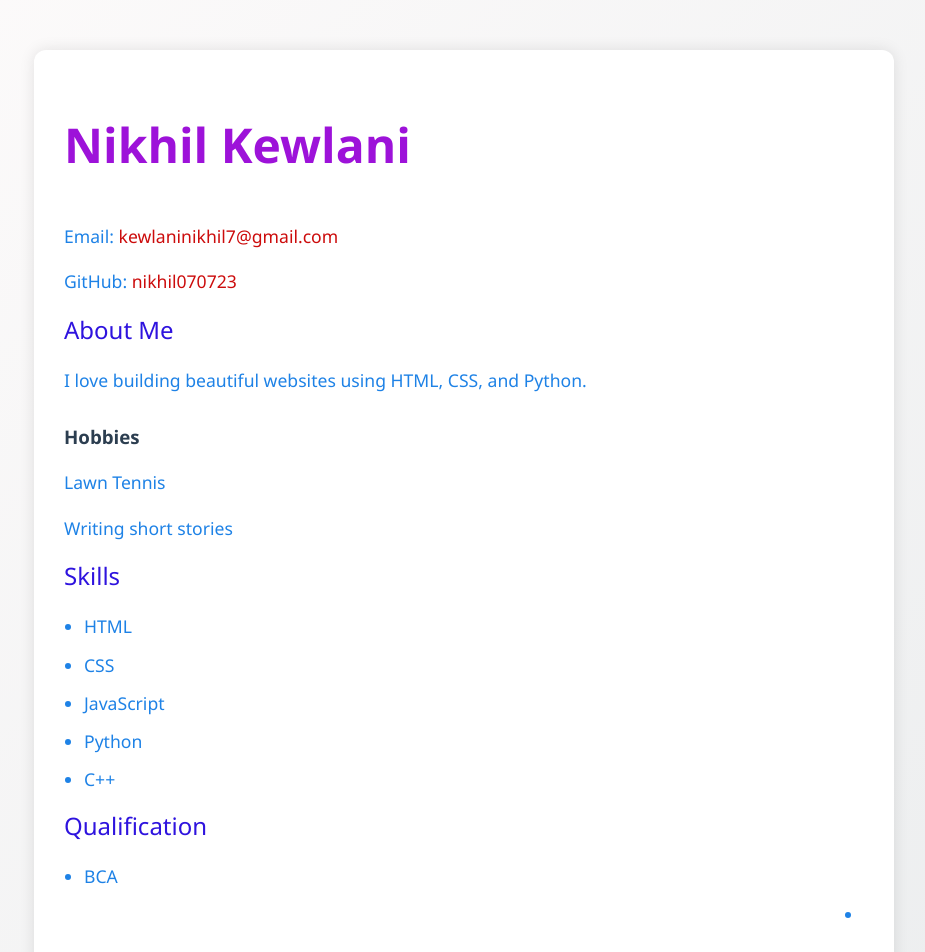
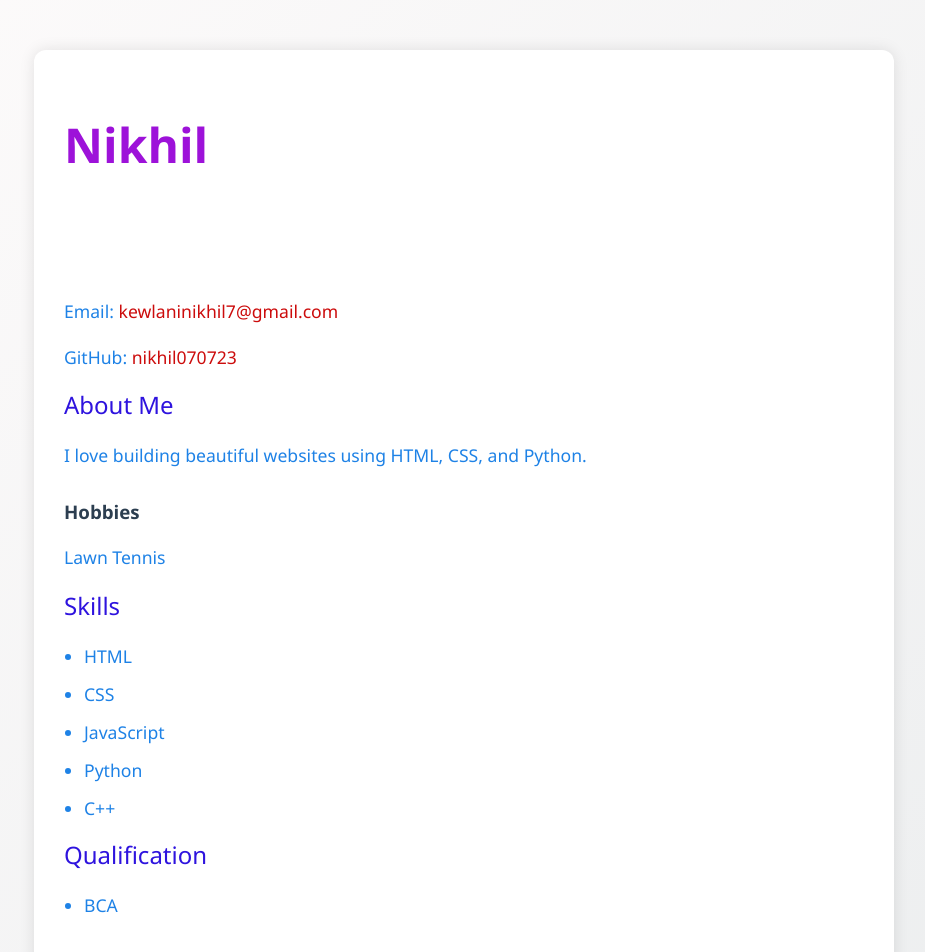
Before and after one commit to nikhil070723/my-portfolio, a React (Create React App) app: page / in a window 1280 px wide. Shown: the top 952 px of the page, without its empty margins (176-1101 px from the left). Built offline with nearby package versions, Linux system fonts and the light colour scheme.

Commit message:
fix: update marquee tags to improve semantic structure

```diff
--- a/src/App.js
+++ b/src/App.js
@@ -4,8 +4,8 @@ import './App.css';
 function App() {
   return (
     <div className="container">
-      <h1>Nikhil Kewlani</h1>
-      <marquee>Therapist</marquee>
+      <h1>Nikhil</h1>
+      <marquee><h1>Criminal Psycologist</h1></marquee>
       <p>Email: <a href="mailto:nikhil@example.com">kewlaninikhil7@gmail.com</a></p>
       <p>GitHub: <a href="https://github.com/nikhil070723" target="_blank" rel="noreferrer">nikhil070723</a></p>
 
@@ -13,7 +13,6 @@ function App() {
       <p>I love building beautiful websites using HTML, CSS, and Python.</p>
       <h3>Hobbies</h3>
       <p>Lawn Tennis</p>
-      <p>Writing short stories</p>
 
       <h2>Skills</h2>
       <ul>
@@ -27,7 +26,7 @@ function App() {
       <h2>Qualification</h2>
       <ul>
         <li>BCA</li>
-        <marquee><li>MA in Psycology</li></marquee>
+        <marquee><h3><li>MA in Psycology</li></h3></marquee>
       </ul>
     </div>
   );
```
